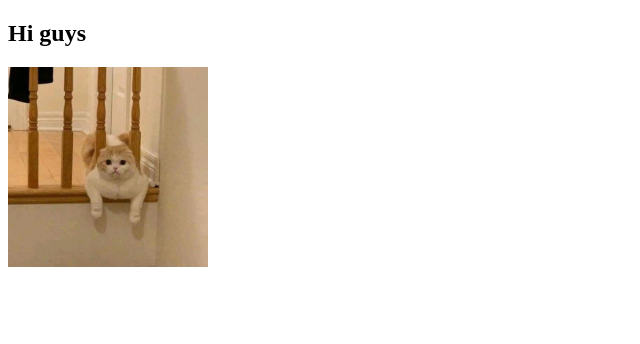
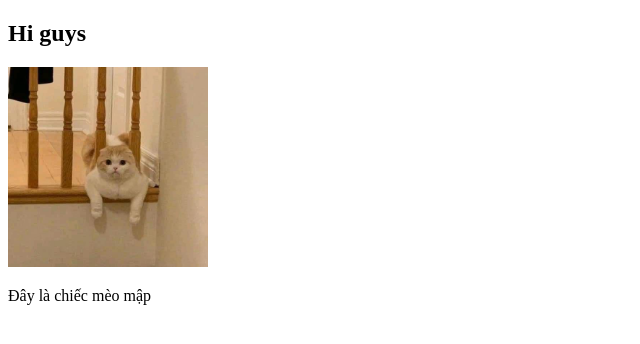
Before and after one commit to vivi8220/15122021, a plain HTML site: page about.html in a window 1280 px wide. Shown: the whole page, without its empty margins (0-640 px from the left). Drawn offline with Linux system fonts and the light colour scheme.

Commit message:
update about.html

```diff
--- a/about.html
+++ b/about.html
@@ -9,5 +9,6 @@
 <body>
     <h2>Hi guys</h2>
     <img src="meo2.jpg" alt="" width="200pt" height="200pt">
+    <p> Đây là chiếc mèo mập </p>
 </body>
 </html>
```
